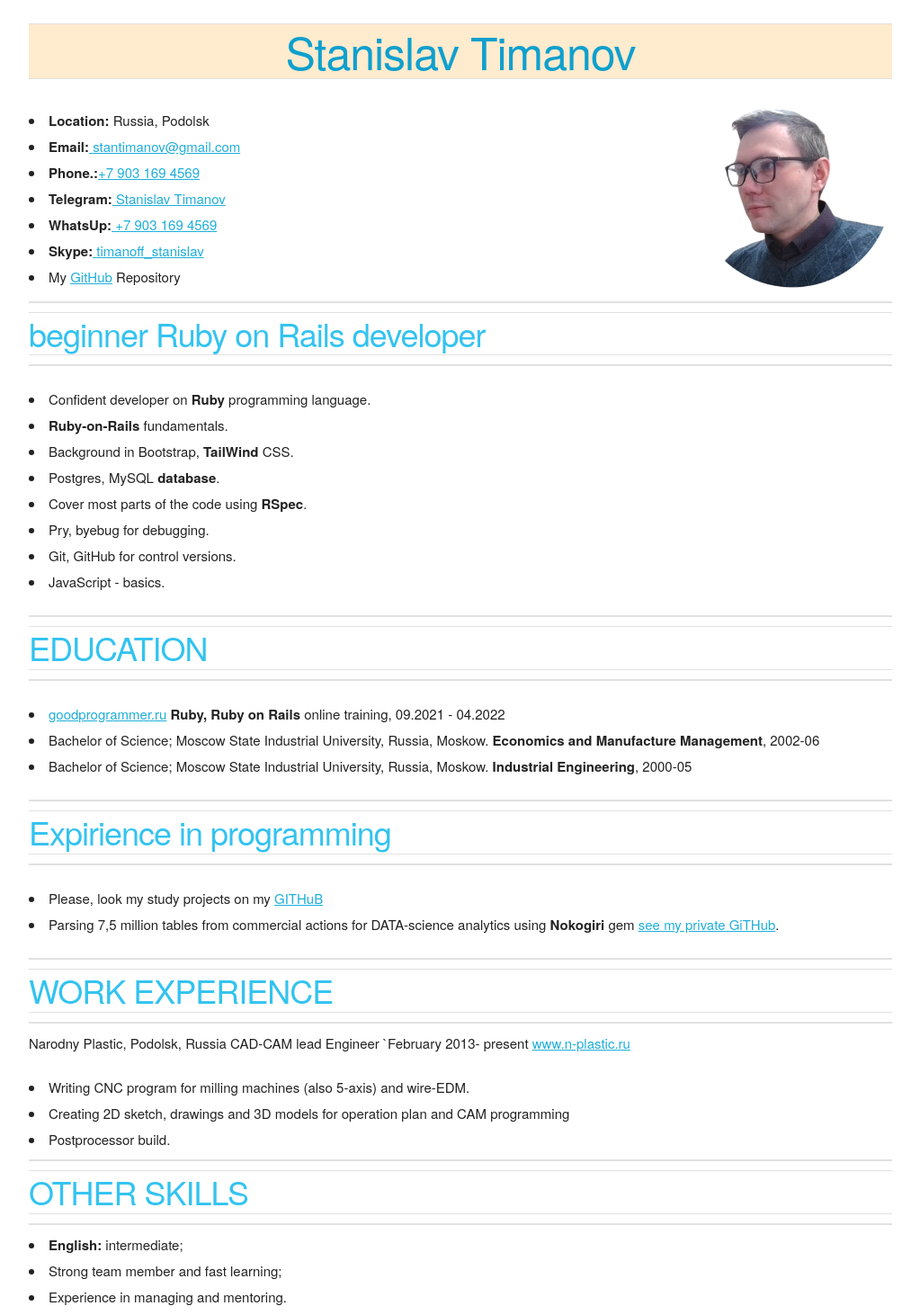
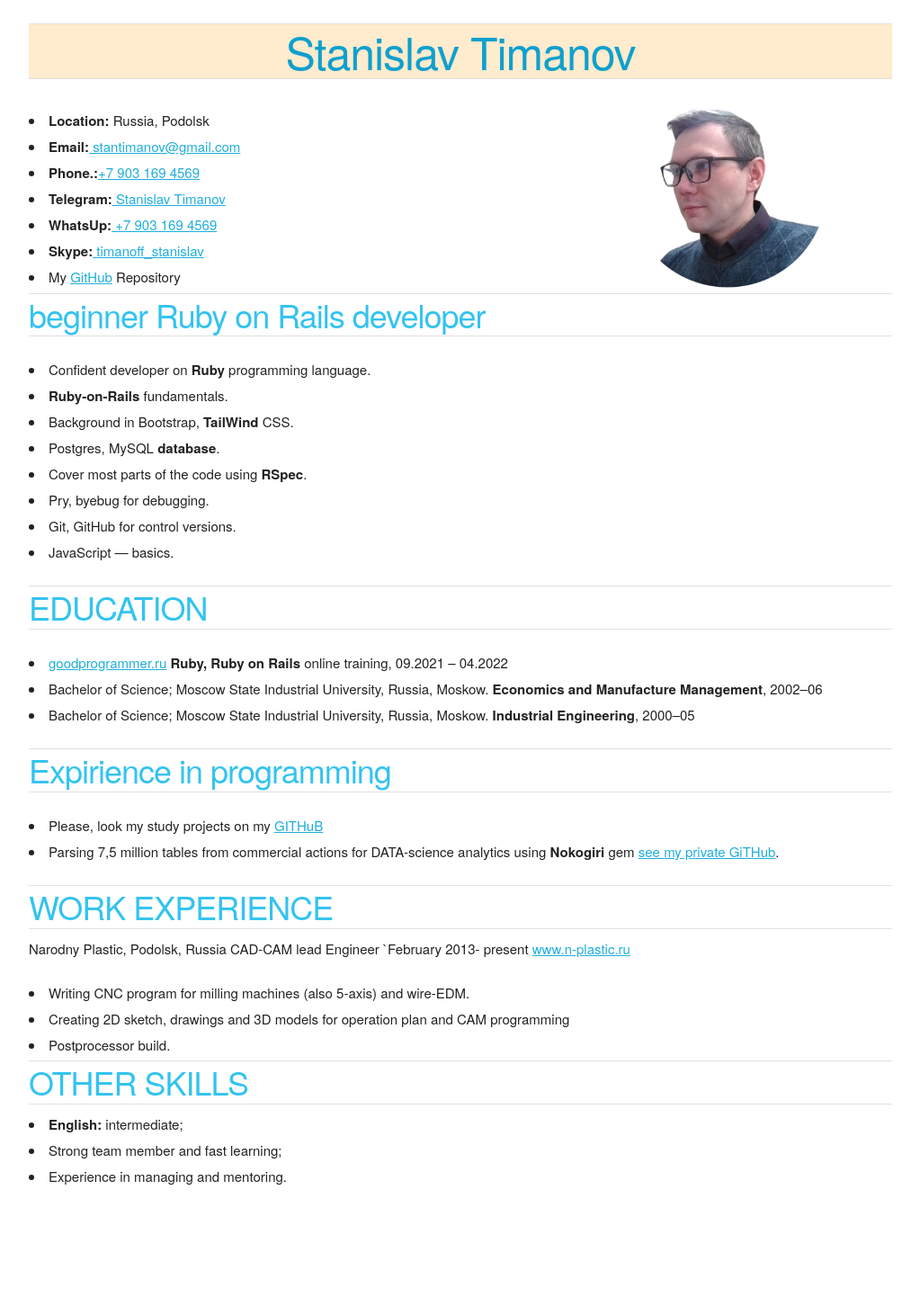
Before and after one commit to StanTim/CV, a plain HTML site: page index.html in a window 1280 px wide. Shown: the whole page at 90% size, without its empty margins (128-1151 px from the left). After the commit the page ends 1350 px from the top, so only its background shows below. Drawn offline with Linux system fonts and the light colour scheme.

Commit message:
del hr lines

```diff
--- a/index.html
+++ b/index.html
@@ -35,7 +35,7 @@
     <h1>Stanislav Timanov</h1>
   </div>
   <div class="row">
-    <div class="six columns">
+    <div class="eight columns">
       <br/>
       <li><b>Location:</b> Russia, Podolsk</li>
       <li><b>Email:</b><a href="mailto:stantimanov@gmail.com"> stantimanov@gmail.com</a></li>
@@ -45,13 +45,11 @@
       <li><b>Skype:</b><a href="skype:stanislav_timanoff?call"><i></i> timanoff_stanislav</a></li>
       <li>My <a href="https://github.com/StanTim">GitHub</a> Repository</li>
     </div>
-    <div class="six columns">
-      <img src="images/rimage.png" alt="StanislaV A. Timanov" height="222" width="222" class="u-pull-right">
+    <div class="four columns center">
+      <img src="images/rimage.png" alt="StanislaV A. Timanov" height="222" width="222" >
     </div>
   </div>
-  <hr>
   <h3>beginner Ruby on Rails developer</h3>
-  <hr>
   <div>
     <p>
     <li>Confident developer on <b>Ruby</b> programming language.</li>
@@ -61,30 +59,26 @@
     <li>Cover most parts of the code using <b>RSpec</b>.</li>
     <li>Pry, byebug for debugging.</li>
     <li>Git, GitHub for control versions.</li>
-    <li>JavaScript - basics.</li>
+    <li>JavaScript — basics.</li>
     </p>
   </div>
   <div>
-    <hr>
     <h3 class="title-small">EDUCATION</h3>
-    <hr>
     <p>
     <li><a href="https://goodprogrammer.ru">goodprogrammer.ru</a>
-      <b>Ruby, Ruby on Rails</b> online training, 09.2021 - 04.2022
+      <b>Ruby, Ruby on Rails</b> online training, 09.2021 – 04.2022
     </li>
     <li>Bachelor of Science; Moscow State Industrial University, Russia, Moskow.
 
-      <b>Economics and Manufacture Management</b>, 2002-06
+      <b>Economics and Manufacture Management</b>, 2002–06
     </li>
     <li>Bachelor of Science; Moscow State Industrial University, Russia, Moskow.
-      <b>Industrial Engineering</b>, 2000-05
+      <b>Industrial Engineering</b>, 2000–05
     </li>
     </p>
   </div>
   <div>
-    <hr>
     <h3 class="title-small">Expirience in programming</h3>
-    <hr>
     <p>
     <li>Please, look my study projects on my <a href="">GITHuB</a></li>
     <li>Parsing 7,5 million tables from commercial actions for DATA-science analytics using <b>Nokogiri</b> gem
@@ -92,9 +86,7 @@
     </p>
   </div>
   <div>
-    <hr>
     <h3 class="title-small">WORK EXPERIENCE</h3>
-    <hr>
     <p class="title">Narodny Plastic, Podolsk, Russia CAD-CAM lead Engineer `February 2013- present
       <a href="http://www.n-plastic.ru/">www.n-plastic.ru</a></p>
     <li> Writing CNC program for milling machines (also 5-axis) and wire-EDM.</li>
@@ -102,9 +94,7 @@
     <li> Postprocessor build.</li>
   </div>
   <div>
-    <hr>
     <h3 class="title-small">OTHER SKILLS</h3>
-    <hr>
     <li><b>English:</b> intermediate;</li>
     <li>Strong team member and fast
         learning;
```
